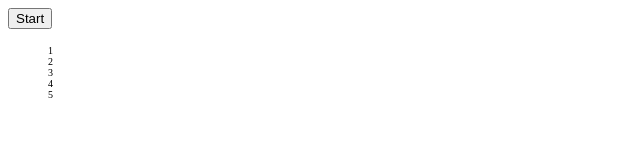
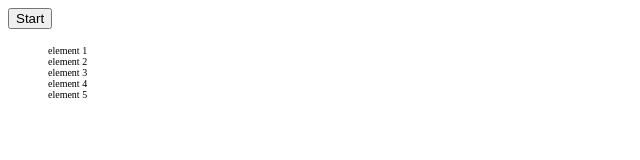
Before and after one commit to skjoeldkrona/samuraj-js, a website: page 03-for-loop-and-forEach-loop-project/index.html in a window 1280 px wide. Both pictures are taken after a click on the button "Start". Shown: the whole page, without its empty margins (0-640 px from the left). Drawn offline with Linux system fonts and the light colour scheme.

Commit message:
Displaying li elements project code refactored

```diff
--- a/03-for-loop-and-forEach-loop-project/index.html
+++ b/03-for-loop-and-forEach-loop-project/index.html
@@ -9,11 +9,11 @@
   <body>
     <button>Start</button>
     <ul>
-      <li>1</li>
-      <li>2</li>
-      <li>3</li>
-      <li>4</li>
-      <li>5</li>
+      <li>element 1</li>
+      <li>element 2</li>
+      <li>element 3</li>
+      <li>element 4</li>
+      <li>element 5</li>
     </ul>
     <script src="main.js"></script>
   </body>
--- a/03-for-loop-and-forEach-loop-project/main.js
+++ b/03-for-loop-and-forEach-loop-project/main.js
@@ -1,19 +1,21 @@
 const btn = document.querySelector('button');
-const list = document.querySelectorAll('ul li');
+const list = document.querySelectorAll('li');
 let size = 10;
 
+// My solution with forEach
+btn.addEventListener('click', () => {
+  list.forEach((li) => {
+    li.style.display = 'block';
+    li.style.fontSize = `${size}px`;
+  });
+  size++;
+});
+
+// My solution with for loop
 // btn.addEventListener('click', () => {
-//   list.forEach((li) => {
-//     li.style.display = 'block';
-//     li.style.fontSize = size + 'px';
-//   });
+//   for (let i = 0; i < list.length; i++) {
+//     list[i].style.display = 'block';
+//     list[i].style.fontSize = size + 'px';
+//   }
 //   size++;
 // });
-
-btn.addEventListener('click', () => {
-  for (let i = 0; i < list.length; i++) {
-    list[i].style.display = 'block';
-    list[i].style.fontSize = size + 'px';
-  }
-  size++;
-});
```
